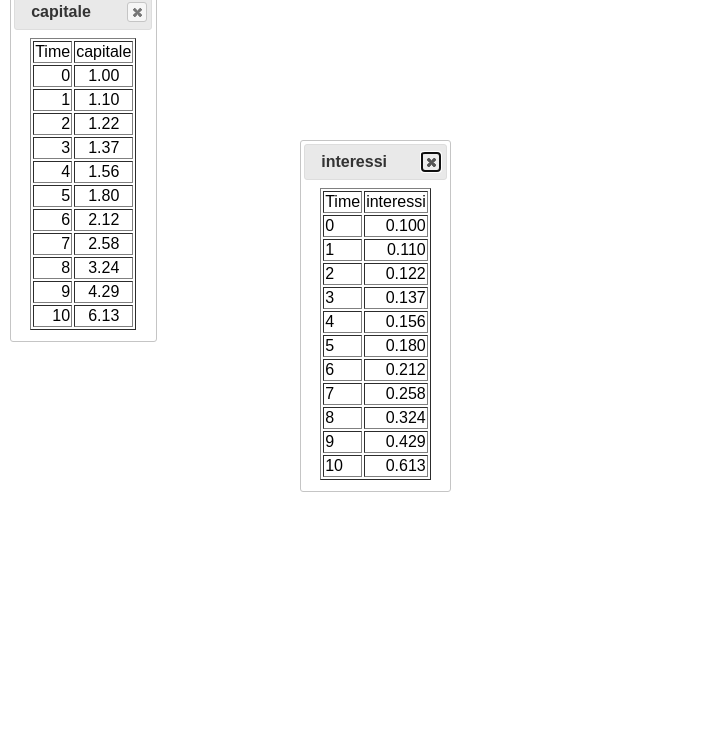
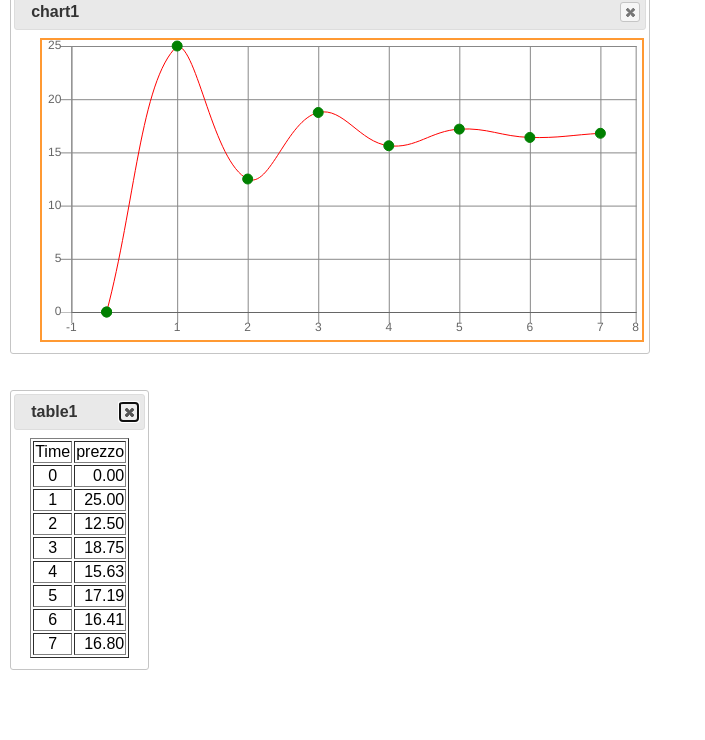
Before and after one commit to lmari/STGraphJS, a plain HTML site: page q.html in a window 1280 px wide. Shown: the part 60-800 px from the top of the page, without its empty margins (0-705 px from the left). Drawn offline with Linux system fonts and the light colour scheme.

Commit message:
Some improvements of chart configuration.

```diff
--- a/chart.js
+++ b/chart.js
@@ -31,8 +31,10 @@ class _Chart {
         scales: { xAxes: [this.initAxis()], yAxes: [this.initAxis()] }
       }
     });
-    if(data.line != undefined) eval(`this.setLine${data.line}`);
-    if(data.points != undefined) eval(`this.setPoints${data.points}`);
+    if(data.xaxis != undefined) this.setAxis('x', data.xaxis);
+    if(data.yaxis != undefined) this.setAxis('y', data.yaxis);
+    if(data.lines != undefined) this.setLines(data.lines);
+    if(data.points != undefined) this.setPoints(data.points);
     model.env._charts.push(this);
   }
 
@@ -62,16 +64,29 @@ class _Chart {
     if(withRefresh) this.chart.update();
   }
 
-  setLine(show, color, width, dataset=0) {
-    this.chart.data.datasets[dataset].showLine = show;
-    this.chart.data.datasets[dataset].borderColor = color;
-    this.chart.data.datasets[dataset].borderWidth = width;
+  setAxis(axis, data) {
+    let a = axis == 'x' ? this.chart.options.scales.xAxes[0].ticks : this.chart.options.scales.yAxes[0].ticks;
+    a.min = data.min;
+    a.max = data.max;
+    a.stepSize = data.step;
   }
 
-  setPoints(show, color, radius, dataset=0) {
-    this.chart.data.datasets[dataset].pointRadius = show ? radius : 0;
-    this.chart.data.datasets[dataset].pointBackgroundColor = color;
-    this.chart.data.datasets[dataset].pointBorderColor = color;
+  setLines(data) {
+    data.forEach((d,i) => {
+      let l = this.chart.data.datasets[i];
+      l.showLine = d.show;
+      l.borderColor = d.color;
+      l.borderWidth = d.width;
+    });
+  }
+
+  setPoints(data) {
+    data.forEach((d,i) => {
+      let l = this.chart.data.datasets[i];
+      l.pointRadius = d.show ? d.size : 0;
+      l.pointBackgroundColor = d.color;
+      l.pointBorderColor = d.color;
+    });
   }
 }
 
--- a/mod/capitale.js
+++ b/mod/capitale.js
@@ -10,7 +10,7 @@ _model_data = {
 
 _env_data = {
   simDelay: 10,
-  timed: true, trace: 0,
+  timed: true, trace: 3,
   title: "Capitale con interessi",
   charts: [
   ],
--- a/mod/keynes.js
+++ b/mod/keynes.js
@@ -1,7 +1,7 @@
 _model_data = {
   time0: 0, time1: 7, timeD: 1,
   parameters: [
-    { id: "p0", val: 0 },
+    { id: "p0", val: 100 },
     { id: "a", val: 100 },
     { id: "b", val: -0.5 },
     { id: "c", val: 50 },
@@ -18,12 +18,16 @@ _model_data = {
 
 _env_data = {
   simDelay: 10,
-  timed: true, trace: 2,
+  timed: true, trace: 0,
   title: "Prezzo, domanda, offerta",
   charts: [
-    { title: "chart1", top: 50, left: 10, series: "[prezzo]", line: "(true, 'blue', 1)", points: "(true, 'green', 5)" },
+    { title: "chart1", top: 50, left: 10,
+      xaxis: { min: -0.5, max: 7.5, step: 1 },
+      series: "[prezzo]",
+      lines: [{show: true, color: 'red', width: 1}],
+      points: [{show: true, color: 'green', size: 5}] },
   ],
   tables: [
-    { title: "table1", top: 450, left: 10, series: "[model.Time, prezzo]" },
+    { title: "table1", top: 450, left: 10, series: "[model.Time, prezzo]", decimals: [0, 2], alignments: ['center', 'right'] },
   ],
 };
--- a/q.html
+++ b/q.html
@@ -10,7 +10,7 @@
 <script src='./chart.js'></script>
 <script src='./table.js'></script>
 
-<script src='./mod/capitale.js'></script>
+<script src='./mod/keynes.js'></script>
 <script>
 $(document).ready(function() {
   var env = new _Env(_env_data.timed, _env_data.trace, _env_data.simDelay);
```
Also changed, not shown: mod/lorenz.js (+10 -4 lines).
